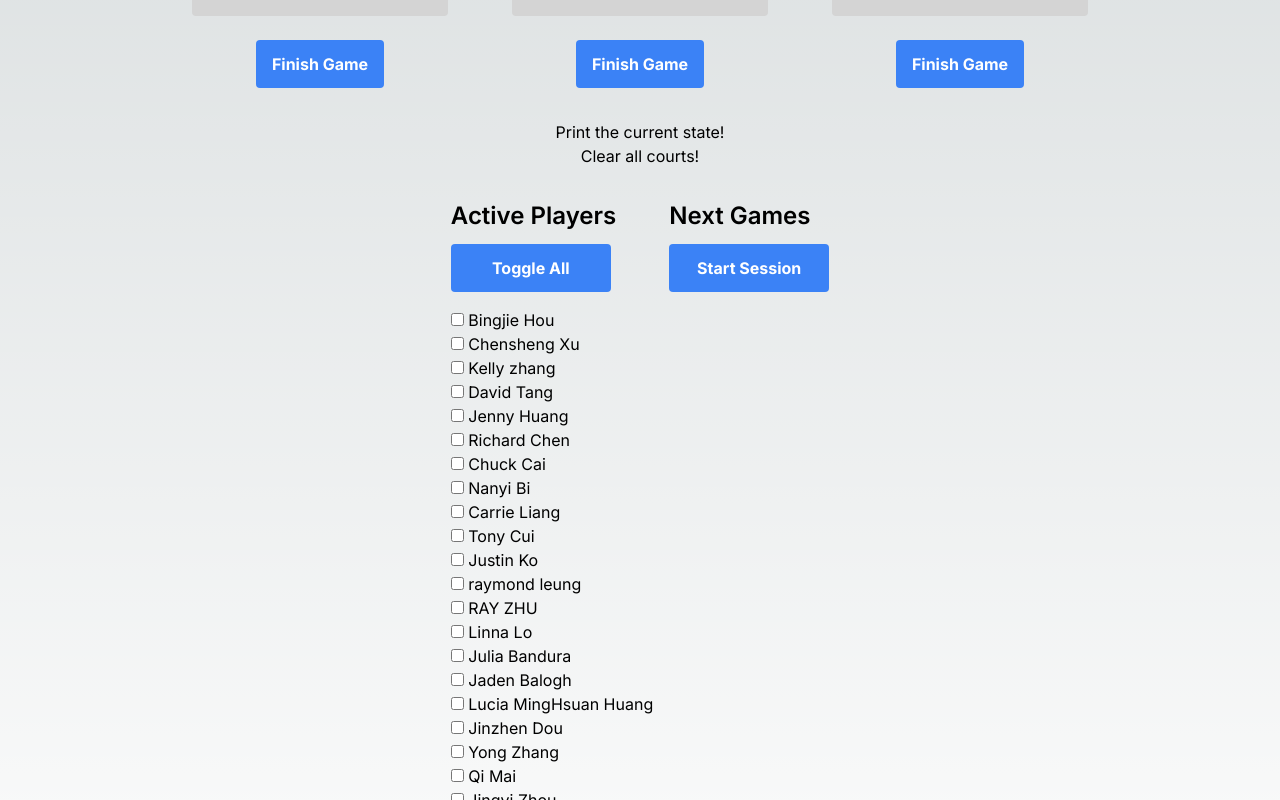
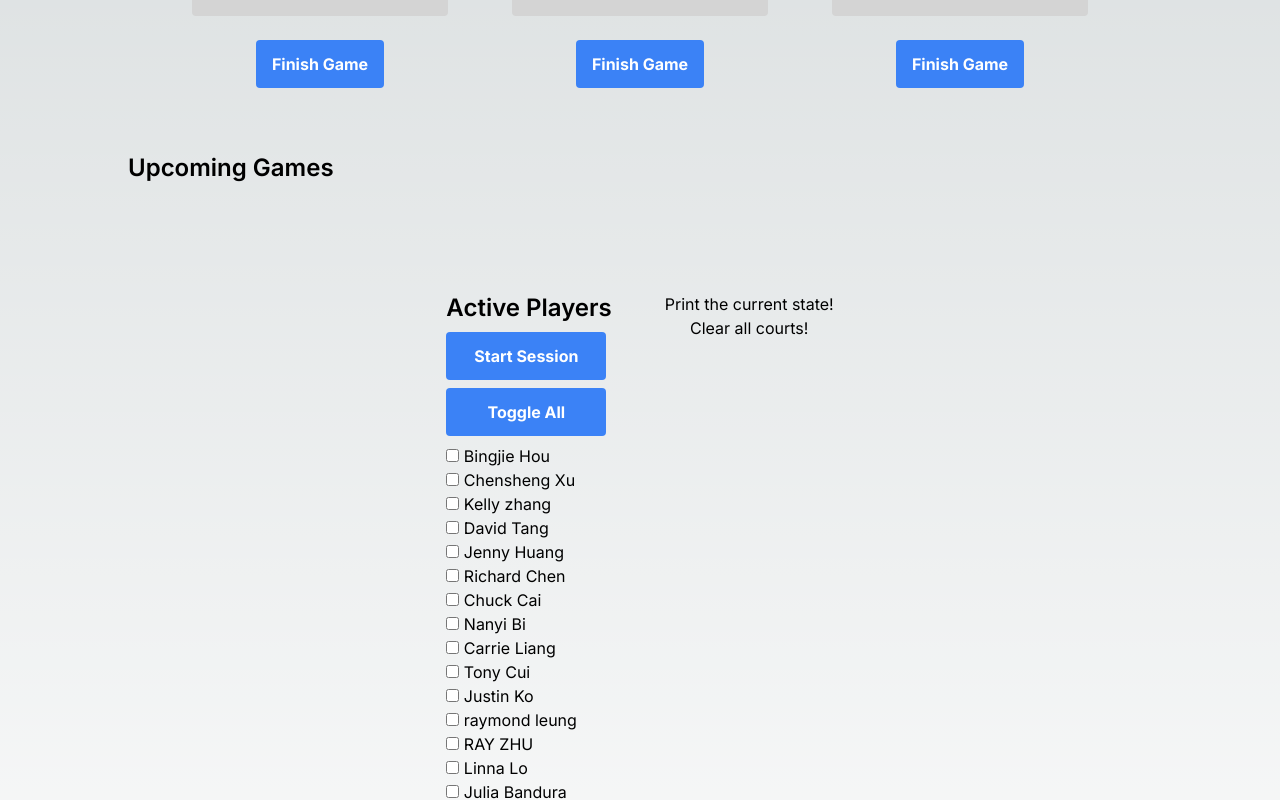
Before and after one commit to JadenBalogh/badminton-court-scheduler, a Next.js app: page / in a window 1280 px wide. Shown: the part 340-1140 px from the top of the page. Built offline with nearby package versions, Linux system fonts and the light colour scheme.

Commit message:
Update design for upcoming games

```diff
--- a/app/page.tsx
+++ b/app/page.tsx
@@ -2,6 +2,7 @@
 
 import { Player, Court, SessionSettings, PlayerData } from '../types/types'
 import ActiveCourts from './activeCourts';
+import CourtDisplay from './courtDisplay';
 import { Scheduler } from './scheduler';
 import React, { useState, useEffect, ChangeEvent, useRef } from 'react';
 
@@ -261,7 +262,9 @@ export default function Home() {
 
   return (
     <main className="flex min-h-screen flex-col items-center justify-between gap-y-8 py-24">
-      <h1 className="mb-3 text-3xl font-semibold">Active Courts</h1>
+      <h2 className="mb-3 text-3xl font-semibold">
+        Active Courts
+      </h2>
 
       <ActiveCourts
         courts={activeCourtsState}
@@ -269,22 +272,35 @@ export default function Home() {
         handleSkipPlayer={handleSkipPlayer}
       />
 
-      <div className="flex flex-col">
-        <button onClick={printState}>
-          Print the current state!
-        </button>
+      <div className="flex flex-col w-4/5 my-8">
+        <h2 className={`mb-3 text-2xl font-semibold`}>
+          Upcoming Games
+        </h2>
 
-
-        <button onClick={clearCourts}>
-          Clear all courts!
-        </button>
+        <div className="flex py-4 gap-x-4 w-full overflow-x-auto">
+          {courtQueueState.map((court, i) =>
+            <div className="flex flex-col w-80 items-center gap-y-2" key={i}>
+              <CourtDisplay
+                court={court}
+                handleSkipPlayer={() => { }}
+              />
+              <p>Starts in ~4 mins</p>
+            </div>
+          )}
+        </div>
       </div>
 
       <div className="flex gap-4">
-        <div className="flex flex-col">
-          <h2 className={`mb-3 text-2xl font-semibold`}>
+        <div className="flex flex-col gap-y-2">
+          <h2 className={`text-2xl font-semibold`}>
             Active Players
           </h2>
+
+          <button
+            className="bg-blue-500 hover:bg-blue-700 text-white font-bold w-40 p-3 rounded"
+            onClick={handleStartSession}>
+            Start Session
+          </button>
 
           <button
             className="bg-blue-500 hover:bg-blue-700 text-white font-bold w-40 p-3 rounded"
@@ -292,7 +308,7 @@ export default function Home() {
             Toggle All
           </button>
 
-          <div className="my-4">
+          <div>
             {registeredPlayersState.map((player, idx) =>
               <div key={idx}>
                 <input
@@ -308,24 +324,13 @@ export default function Home() {
         </div>
 
         <div className="flex flex-col">
-          <h2 className={`mb-3 text-2xl font-semibold`}>
-            Next Games
-          </h2>
-
-          <button
-            className="bg-blue-500 hover:bg-blue-700 text-white font-bold w-40 p-3 rounded"
-            onClick={handleStartSession}>
-            Start Session
+          <button onClick={printState}>
+            Print the current state!
           </button>
 
-          {courtQueueState.map((game, i) =>
-            <div key={i}>
-              <p>{game.players[0].name} + {game.players[1].name}</p>
-              <p>vs</p>
-              <p>{game.players[2].name} + {game.players[3].name}</p>
-              <p>--------------------</p>
-            </div>
-          )}
+          <button onClick={clearCourts}>
+            Clear all courts!
+          </button>
         </div>
       </div>
     </main>
```
